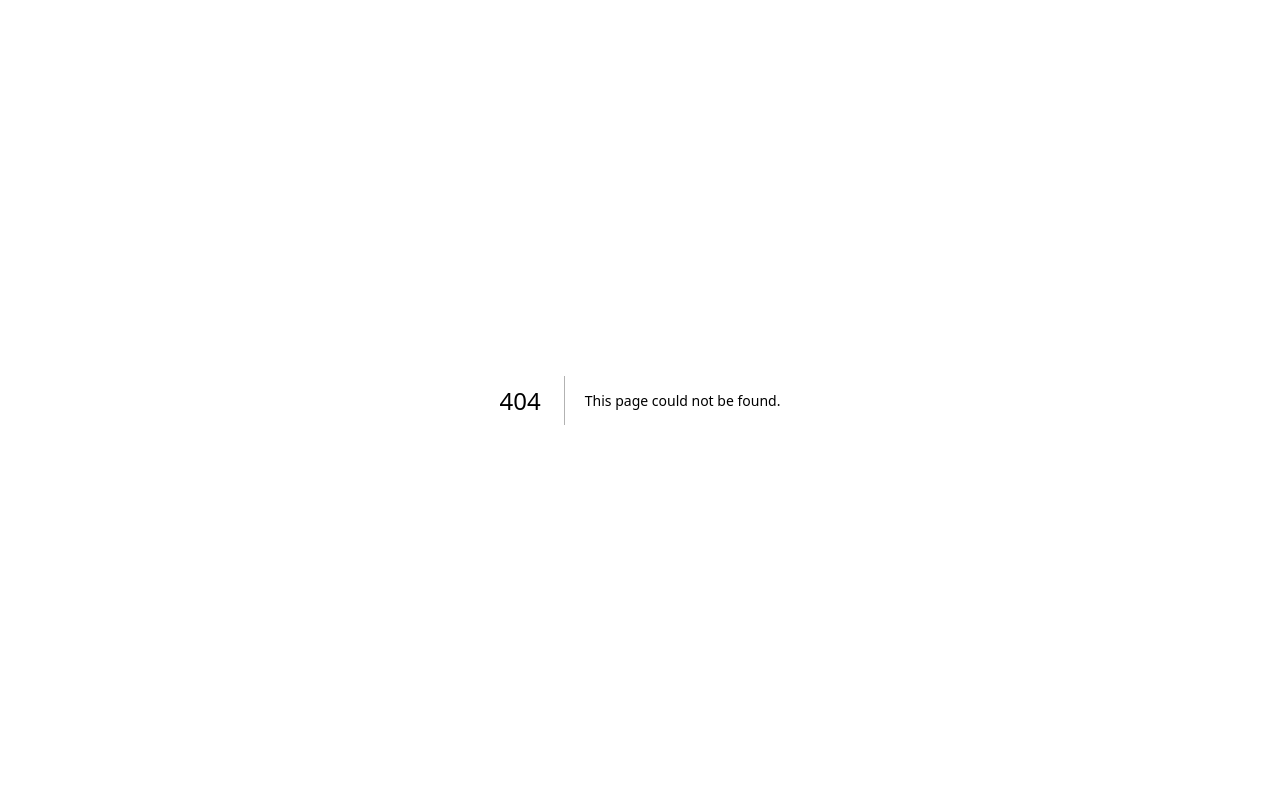
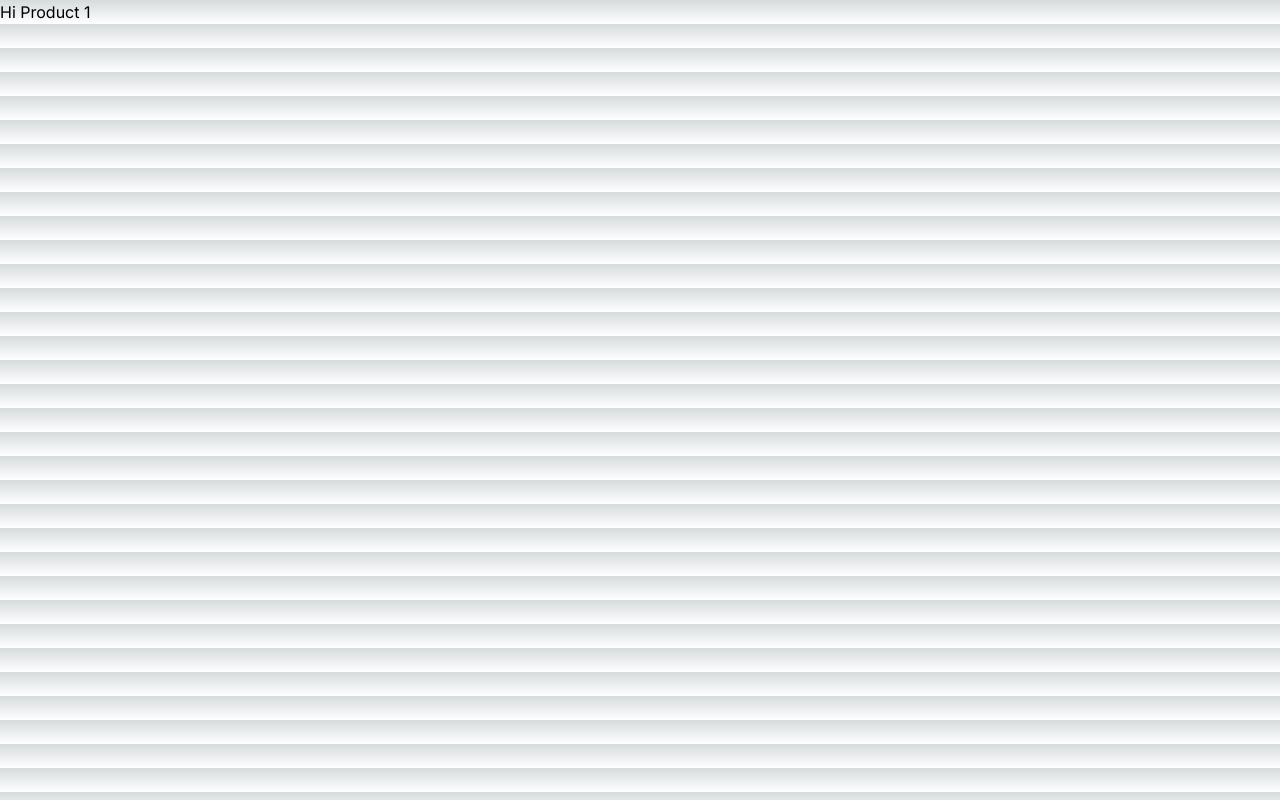
Before and after one commit to hwakkub/myplayground-next-, a Next.js app: page /products/1 in a window 1280 px wide. Before the commit this address had no page. Built offline with nearby package versions, Linux system fonts and the light colour scheme.

Commit message:
page not found & params

```diff
--- /dev/null
+++ b/src/app/not-found.tsx
@@ -0,0 +1,8 @@
+export default function NotFound() {
+  return (
+    <div>
+      <h2>Page not found</h2>
+      <p>Could not find requested resource</p>
+    </div>
+  );
+}
--- /dev/null
+++ b/src/app/products/[productId]/page.tsx
@@ -0,0 +1,9 @@
+export default function ProductId({
+  params,
+}: {
+  params: {
+    productId: string;
+  };
+}) {
+  return <h1>Hi Product {params.productId} </h1>;
+}
--- /dev/null
+++ b/src/app/products/page.tsx
@@ -0,0 +1,3 @@
+export default function Product() {
+  return <h1>Hi Product</h1>;
+}
```
